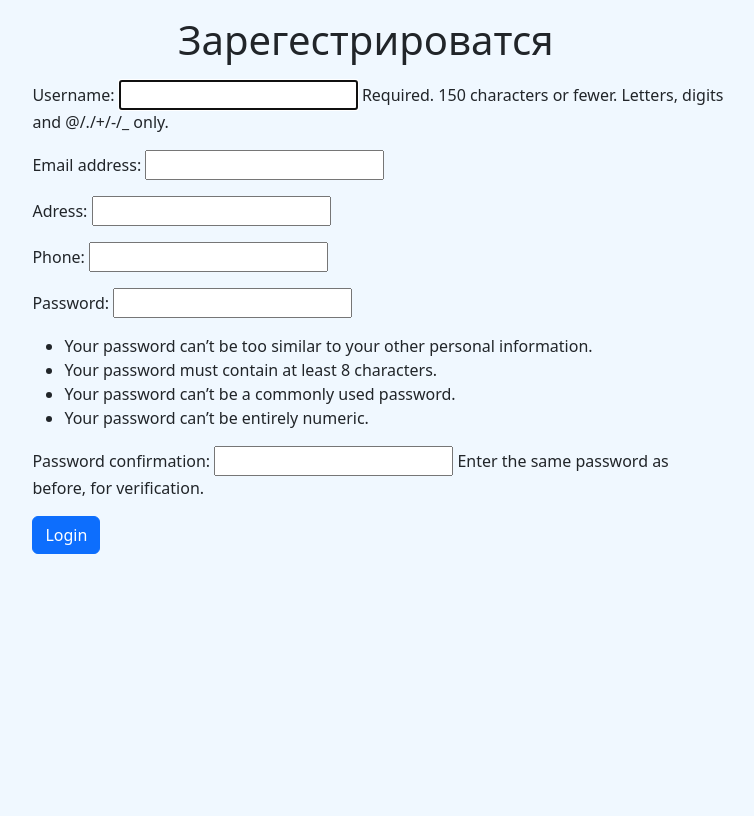
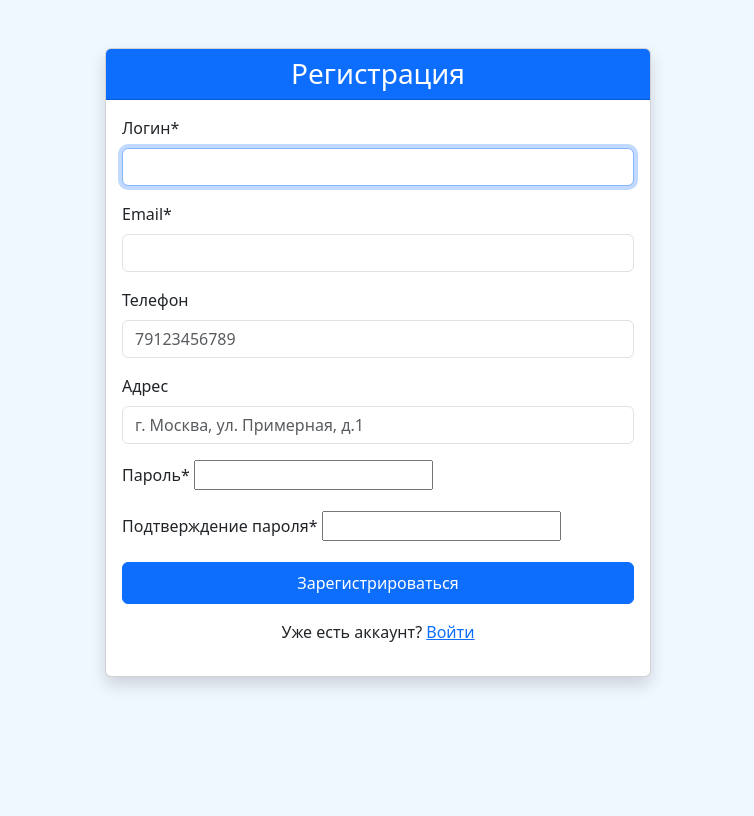
Before and after one commit to theproxa/WoodWoorldStroy, a Django app: page /users/signup/ in a window 1280 px wide. Shown: the part 56-872 px from the top of the page, without its empty margins (262-1016 px from the left). After the commit the page ends 744 px from the top, so only its background shows below. Run offline with Django 5.2, Linux system fonts and the light colour scheme; parts of the project's set-up code (start-up, migrations or seed data) failed here and were passed over; some libraries are stand-ins or nearby versions.

Commit message:
absolute finish

```diff
--- a/WoodWoorldStroy/templates/registration/signup.html
+++ b/WoodWoorldStroy/templates/registration/signup.html
@@ -1,23 +1,89 @@
 {% extends 'base.html' %}
 
-{% block title %}Sign Up{% endblock %}
+{% block content %}
+<div class="container py-5">
+    <div class="row justify-content-center">
+        <div class="col-md-8 col-lg-6">
+            <div class="card shadow">
+                <div class="card-header bg-primary text-white">
+                    <h3 class="mb-0 text-center">Регистрация</h3>
+                </div>
+                <div class="card-body">
+                    <form method="post" novalidate>
+                        {% csrf_token %}
 
-{% block content %}
-<div class="custom-container-base custom-bg-color-content">
-  <div class="center-block">
-      <div class = "custom-container-case-form">
-          <div class="custom-container-title" >
-              <p class="text-justify"><h1>Зарегестрироватся</h1></p>
-          </div>
-          <form method="post">
-            {% csrf_token %}
-            {{ form.as_p }}
-            <button type="submit" class="btn btn-primary">Login</button>
-          </form>
+                        {% if form.non_field_errors %}
+                            <div class="alert alert-danger">
+                                {% for error in form.non_field_errors %}
+                                    {{ error }}
+                                {% endfor %}
+                            </div>
+                        {% endif %}
+
+                        <div class="mb-3">
+                            <label for="{{ form.username.id_for_label }}" class="form-label">Логин*</label>
+                            {{ form.username }}
+                            {% if form.username.errors %}
+                                <div class="invalid-feedback d-block">
+                                    {{ form.username.errors|striptags }}
+                                </div>
+                            {% endif %}
+                        </div>
+
+                        <div class="mb-3">
+                            <label for="{{ form.email.id_for_label }}" class="form-label">Email*</label>
+                            {{ form.email }}
+                            {% if form.email.errors %}
+                                <div class="invalid-feedback d-block">
+                                    {{ form.email.errors|striptags }}
+                                </div>
+                            {% endif %}
+                        </div>
+
+                        <div class="mb-3">
+                            <label for="{{ form.phone.id_for_label }}" class="form-label">Телефон</label>
+                            {{ form.phone }}
+                            {% if form.phone.errors %}
+                                <div class="invalid-feedback d-block">
+                                    {{ form.phone.errors|striptags }}
+                                </div>
+                            {% endif %}
+                        </div>
+
+                        <div class="mb-3">
+                            <label for="{{ form.adress.id_for_label }}" class="form-label">Адрес</label>
+                            {{ form.adress }}
+                        </div>
+
+                        <div class="mb-3">
+                            <label for="{{ form.password1.id_for_label }}" class="form-label">Пароль*</label>
+                            {{ form.password1 }}
+                            {% if form.password1.errors %}
+                                <div class="invalid-feedback d-block">
+                                    {{ form.password1.errors|striptags }}
+                                </div>
+                            {% endif %}
+                        </div>
+
+                        <div class="mb-3">
+                            <label for="{{ form.password2.id_for_label }}" class="form-label">Подтверждение пароля*</label>
+                            {{ form.password2 }}
+                            {% if form.password2.errors %}
+                                <div class="invalid-feedback d-block">
+                                    {{ form.password2.errors|striptags }}
+                                </div>
+                            {% endif %}
+                        </div>
+
+                        <button type="submit" class="btn btn-primary w-100 py-2">Зарегистрироваться</button>
+                    </form>
+
+                    <div class="mt-3 text-center">
+                        <p>Уже есть аккаунт? <a href="{% url 'login' %}" class="text-primary">Войти</a></p>
+                    </div>
+                </div>
+            </div>
         </div>
-      </div>
-  </div>
-
-
-
+    </div>
+</div>
 {% endblock %}
--- a/WoodWoorldStroy/users/forms.py
+++ b/WoodWoorldStroy/users/forms.py
@@ -3,13 +3,53 @@ from django.contrib.auth.forms import UserCreationForm, UserChangeForm
 from .models import CustomUser
 
 class CustomUserCreationForm(UserCreationForm):
+    phone = forms.CharField(
+        label="Телефон",
+        required=False,
+        max_length=20,
+        widget=forms.NumberInput(attrs={
+            'class': 'form-control',
+            'placeholder': '79123456789'
+        })
+    )
+    adress = forms.CharField(
+        label="Адрес",
+        required=False,
+        max_length=256,
+        widget=forms.TextInput(attrs={
+            'class': 'form-control',
+            'placeholder': 'г. Москва, ул. Примерная, д.1'
+        })
+    )
 
     class Meta:
         model = CustomUser
-        fields = ('username', 'email', 'adress', 'phone')
+        fields = ('username', 'email', 'phone', 'adress', 'password1', 'password2')
+        widgets = {
+            'username': forms.TextInput(attrs={'class': 'form-control'}),
+            'email': forms.EmailInput(attrs={'class': 'form-control'}),
+        }
 
 class CustomUserChangeForm(UserChangeForm):
+    password = None  # Убираем поле смены пароля
+
+    phone = forms.CharField(
+        label="Телефон",
+        required=False,
+        max_length=20,
+        widget=forms.NumberInput(attrs={'class': 'form-control'})
+    )
+    adress = forms.CharField(
+        label="Адрес",
+        required=False,
+        max_length=256,
+        widget=forms.TextInput(attrs={'class': 'form-control'})
+    )
 
     class Meta:
         model = CustomUser
-        fields = ('username', 'email', 'adress', 'phone')
+        fields = ('username', 'email', 'phone', 'adress')
+        widgets = {
+            'username': forms.TextInput(attrs={'class': 'form-control'}),
+            'email': forms.EmailInput(attrs={'class': 'form-control'}),
+        }
--- a/WoodWoorldStroy/users/models.py
+++ b/WoodWoorldStroy/users/models.py
@@ -4,7 +4,7 @@ from django.db import models
 # Create your models here.
 
 class CustomUser(AbstractUser):
-    phone = models.IntegerField(null = True)
+    phone = models.CharField()
     adress = models.CharField(max_length = 256)
 
     def __str__(self) -> str:
```
Also changed, not shown: 1 other file.
